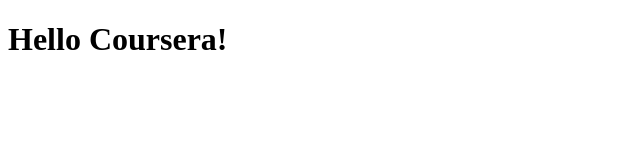
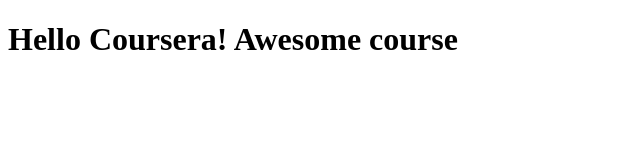
Before and after one commit to sinclairkcs/coursera-test, a plain HTML site: page site/index.html in a window 1280 px wide. Shown: the whole page, without its empty margins (0-640 px from the left). Drawn offline with Linux system fonts and the light colour scheme.

Commit message:
small addition to our page content.

```diff
--- a/site/index.html
+++ b/site/index.html
@@ -4,6 +4,6 @@
 	<title>Hello Coursera!</title>
 </head>
 <body>
-<h1>Hello Coursera!</h1>
+<h1>Hello Coursera! Awesome course</h1>
 </body>
 </html>
```
